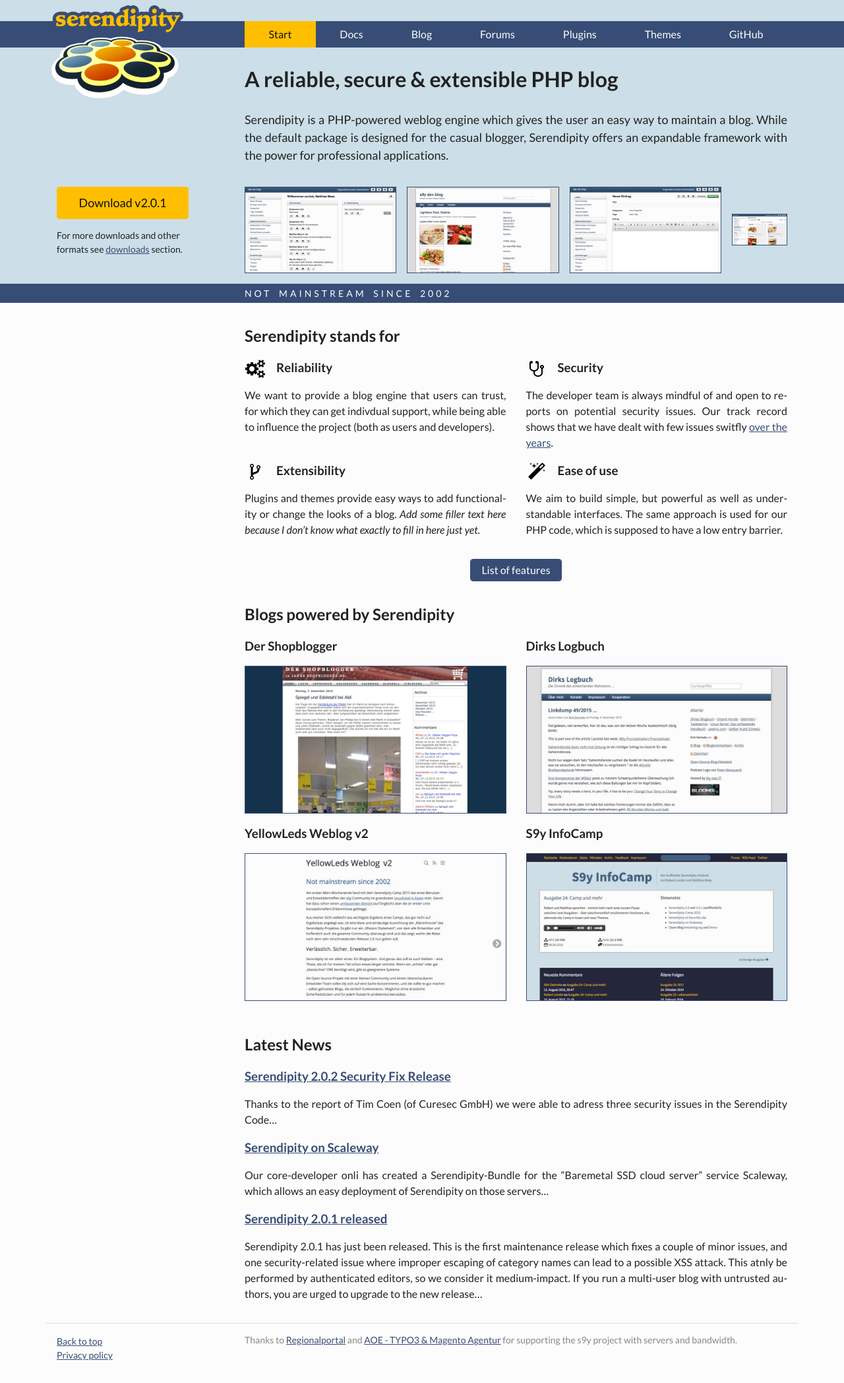
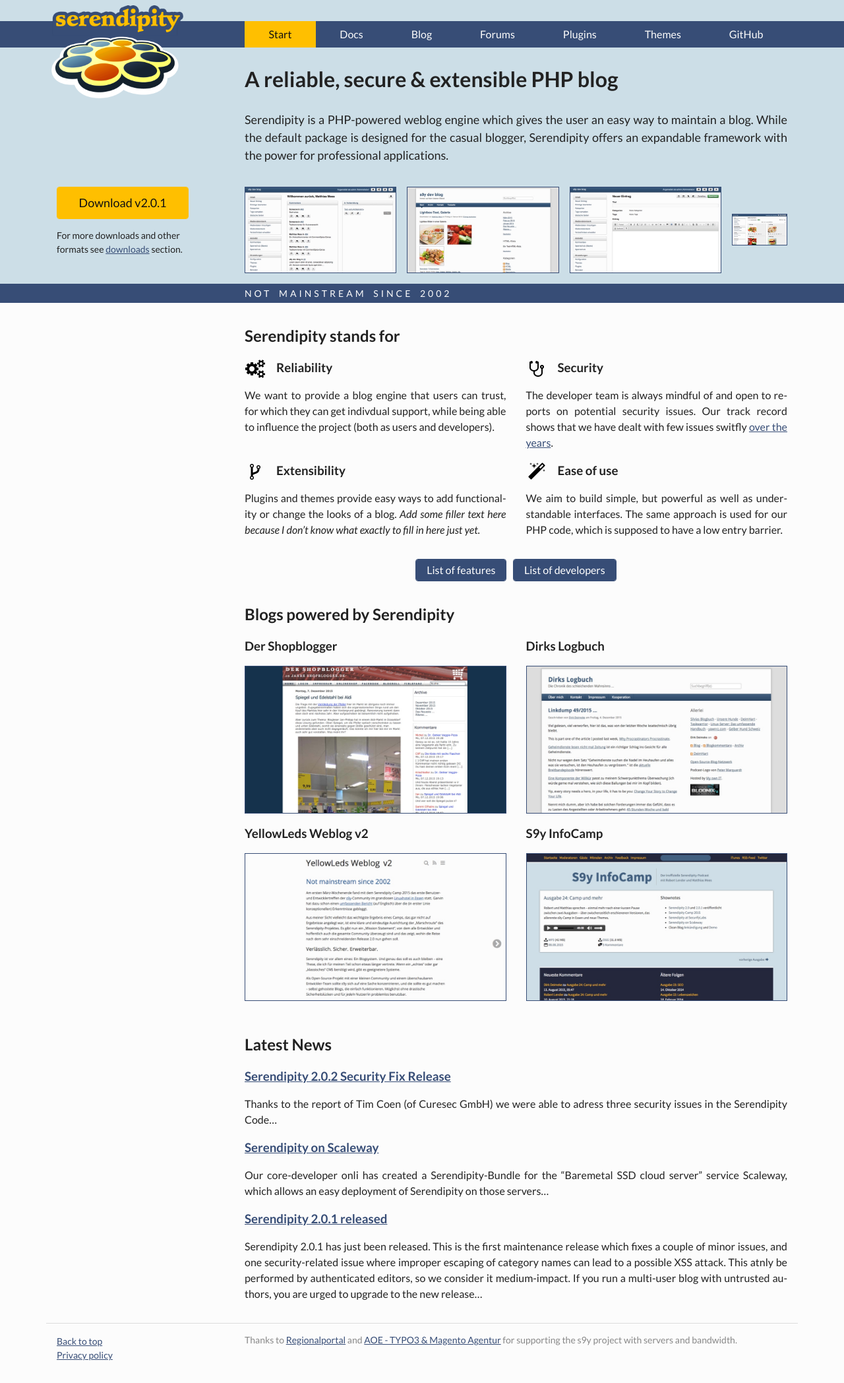
Before and after one commit to s9y/s9y.github.io, a Jekyll site: the page built from index.md, in a window 1280 px wide. Shown: the whole page at 66% size. Built offline with Jekyll 4.4.1, drawn with Linux system fonts in a browser that asks for light colours; nearby versions of some CDN libraries.

Commit message:
Add (temporary) link to devs list

```diff
--- a/_sass/modules/_features.scss
+++ b/_sass/modules/_features.scss
@@ -49,7 +49,7 @@
 
     box-sizing: border-box;
     line-height: 1.5;
-    margin: 0;
+    margin: 0 .4rem 0 0;
     padding: .25rem 1rem;
     transition: all .25s linear;
 
@@ -61,4 +61,8 @@
     &:hover {
         transition: all .25s linear;
     }
+
+    &:last-child {
+        margin-right: 0;
+    }
 }
--- a/index.md
+++ b/index.md
@@ -18,6 +18,7 @@ title: Serendipity -  A reliable, secure and extensible PHP blog
 
 <div class="features-more">
     <a class="button-link" href="/features.html">List of features</a>
+    <a class="button-link" href="/team.html">List of developers</a>
 </div>
 </section>
 
```
